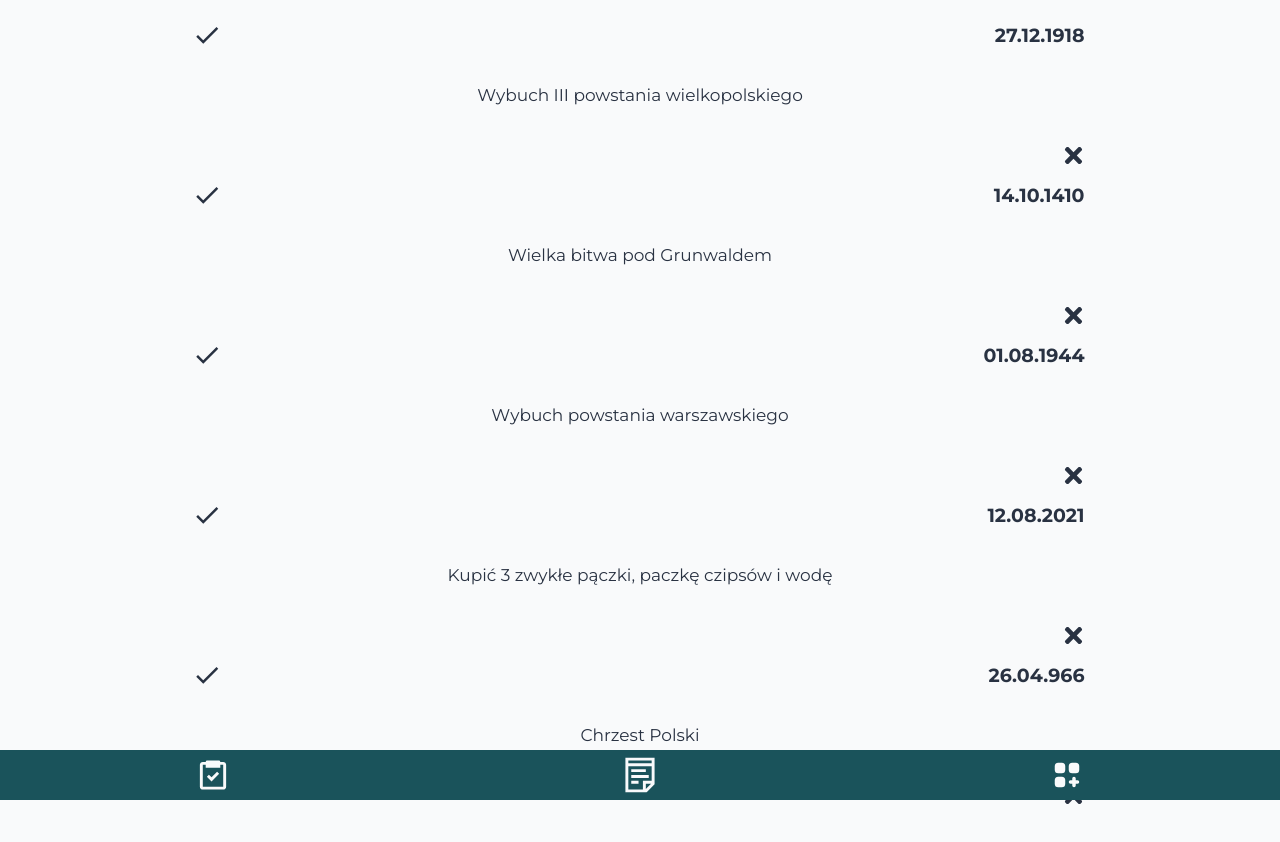
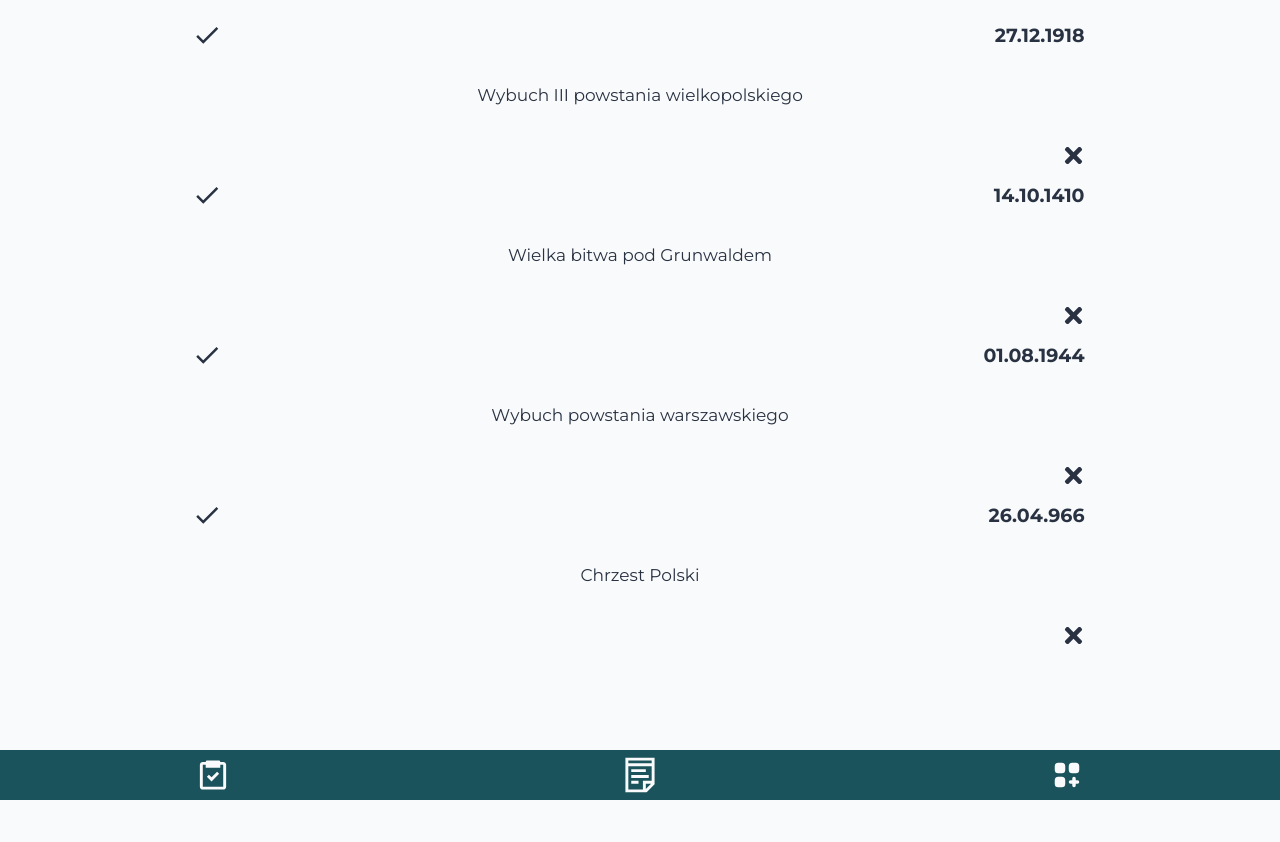
Before and after one commit to RadWEB2000/TaskAPP, a React (Create React App) app: page /tasks in a window 1280 px wide. Shown: the top 842 px of the page. Built offline with nearby package versions, Linux system fonts and the light colour scheme.

Commit message:
new commit

```diff
--- a/src/components/Create/Create.js
+++ b/src/components/Create/Create.js
@@ -160,8 +160,9 @@ export const Create = () => {
     }
 
     const taskObject = {
+        complete:false,
         date: date,
-        text: task
+        value: task
     }
 
 
@@ -174,18 +175,25 @@ export const Create = () => {
         e.preventDefault();
 
         if (noteObject.title !== '' && (noteObject.lead !== '' && noteObject.lead.length < 50 && noteObject.lead.length > 2)) {
-            console.log('Wszystko zostało poprawnie dodane')
+            alert('Note is add')
             noteAPI.unshift(noteObject);
         } else {
-            console.log('Uzupełnij brakujące pola')
+            alert('Uzupełnij brakujące pola')
         }
 
     }
 
 
     const addTask = e => {
-        // e.preventDefault();
-        taskAPI.unshift(taskObject);
+        e.preventDefault();
+
+        if (taskObject.value.length > 2) {
+            taskAPI.unshift(taskObject);
+            alert('Task is add')
+
+        } else {
+            alert('Wartość zadania musi zawierać conajmniej 3 znaki')
+        }
     }
 
 
--- a/src/data/taskAPI.js
+++ b/src/data/taskAPI.js
@@ -1,21 +1,21 @@
 export const taskAPI = [
     {
+        complete:false,
         date: '27.12.1918',
         value:'Wybuch III powstania wielkopolskiego'
     },
     {
+        complete:false,
         date: '14.10.1410',
         value:'Wielka bitwa pod Grunwaldem'
     },
     {
+        complete:false,
         date: '01.08.1944',
         value:'Wybuch powstania warszawskiego'
     },
     {
-        date: '12.08.2021',
-        value:'Kupić 3 zwykłe pączki, paczkę czipsów i wodę'
-    },
-    {
+        complete:false,
         date: '26.04.966',
         value:'Chrzest Polski'
     }
```
